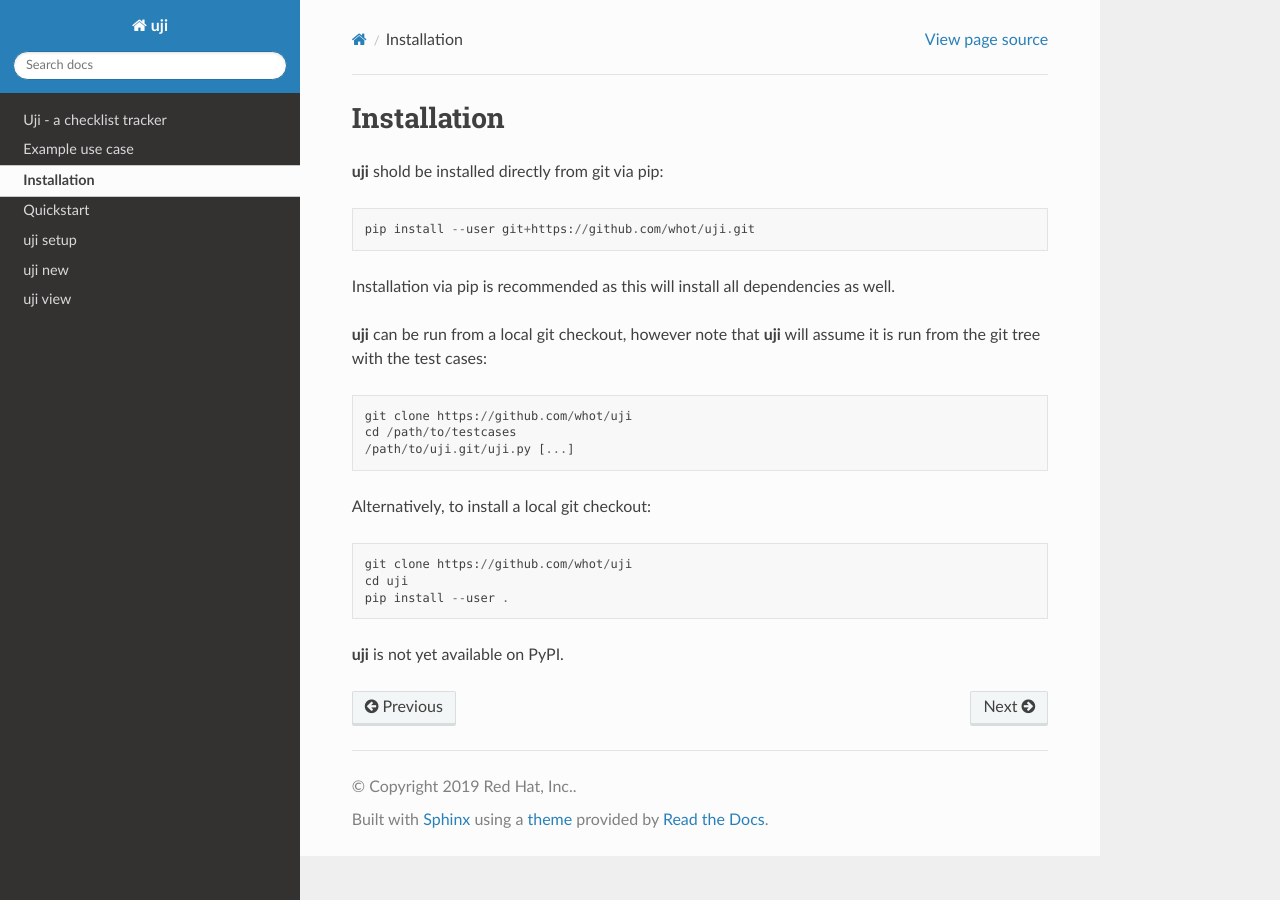
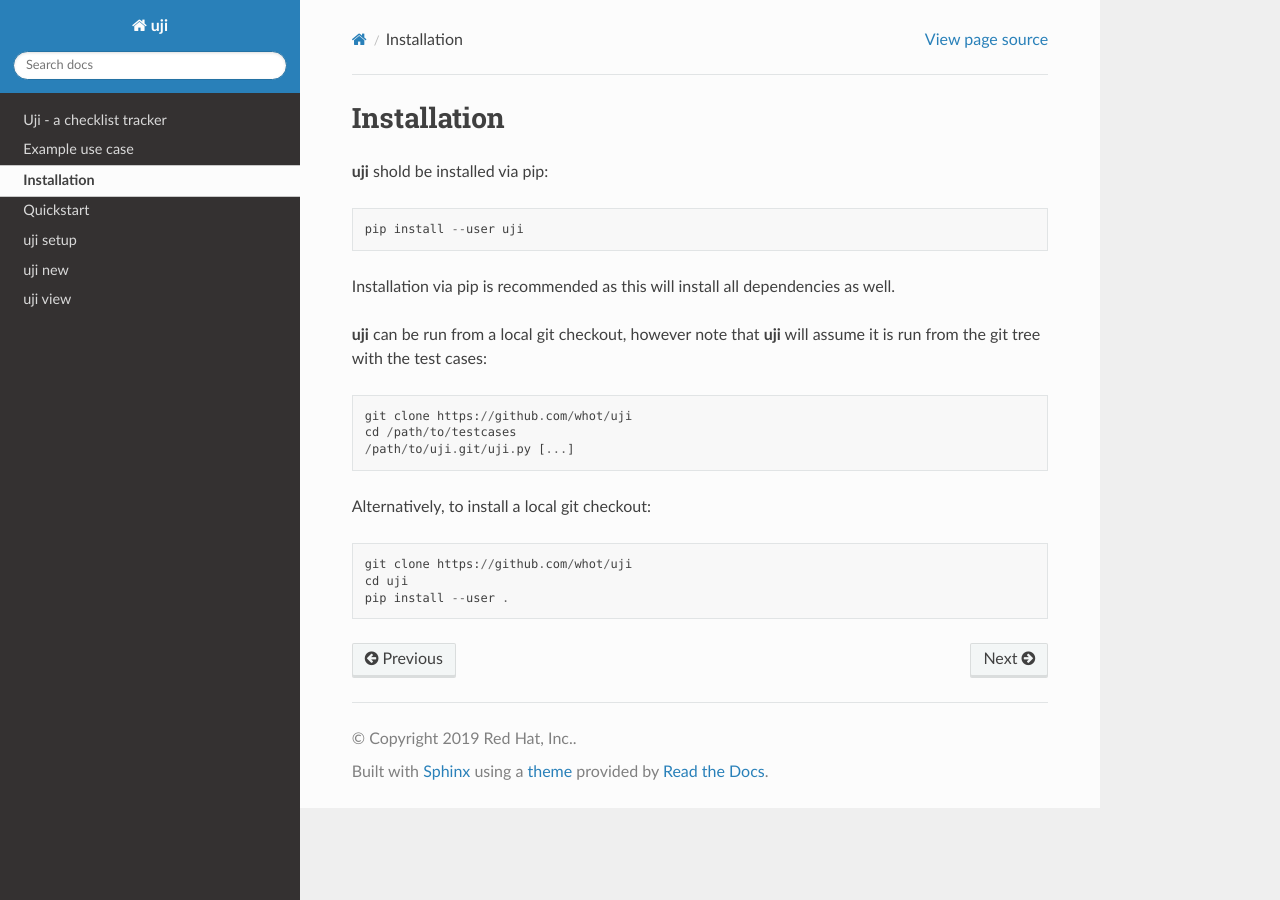
Before and after one commit to whot/uji, a Sphinx documentation site: the page built from doc/source/installation.rst, in a window 1280 px wide. Built offline with Sphinx 7.4.7 and the Read the Docs theme 2.0.0, drawn with Linux system fonts in a browser that asks for light colours.

```diff
--- a/doc/source/installation.rst
+++ b/doc/source/installation.rst
@@ -1,9 +1,9 @@
 Installation
 ------------
 
-**uji** shold be installed directly from git via pip::
+**uji** shold be installed via pip::
 
-  pip install --user git+https://github.com/whot/uji.git
+  pip install --user uji
 
 Installation via pip is recommended as this will install all dependencies as
 well.
@@ -20,5 +20,3 @@ Alternatively, to install a local git checkout: ::
   git clone https://github.com/whot/uji
   cd uji
   pip install --user .
-
-**uji** is not yet available on PyPI.
--- a/doc/source/quickstart.rst
+++ b/doc/source/quickstart.rst
@@ -5,7 +5,7 @@ Quickstart
 
 Install uji::
 
-  pip install --user git+https://github.com/whot/uji.git
+  pip install --user uji
 
 Set up the first checklist with a test template from the examples::
 
```
Also changed, not shown: README.md (+13 -0 lines).
